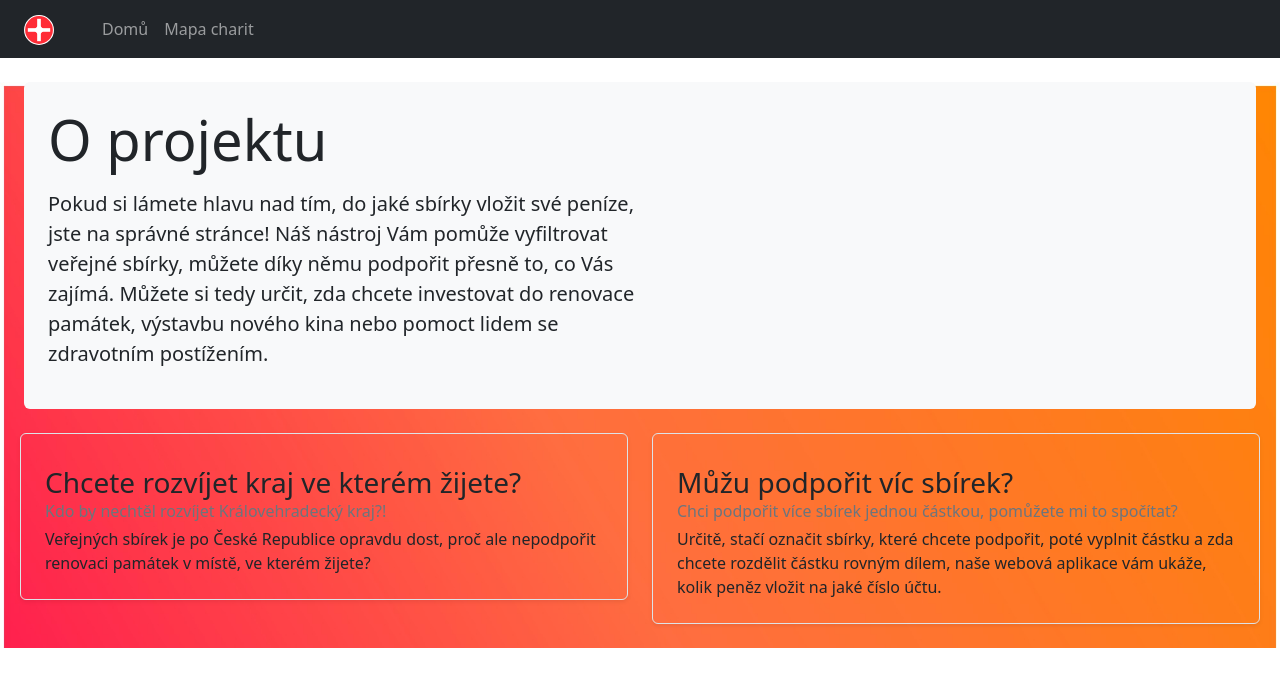
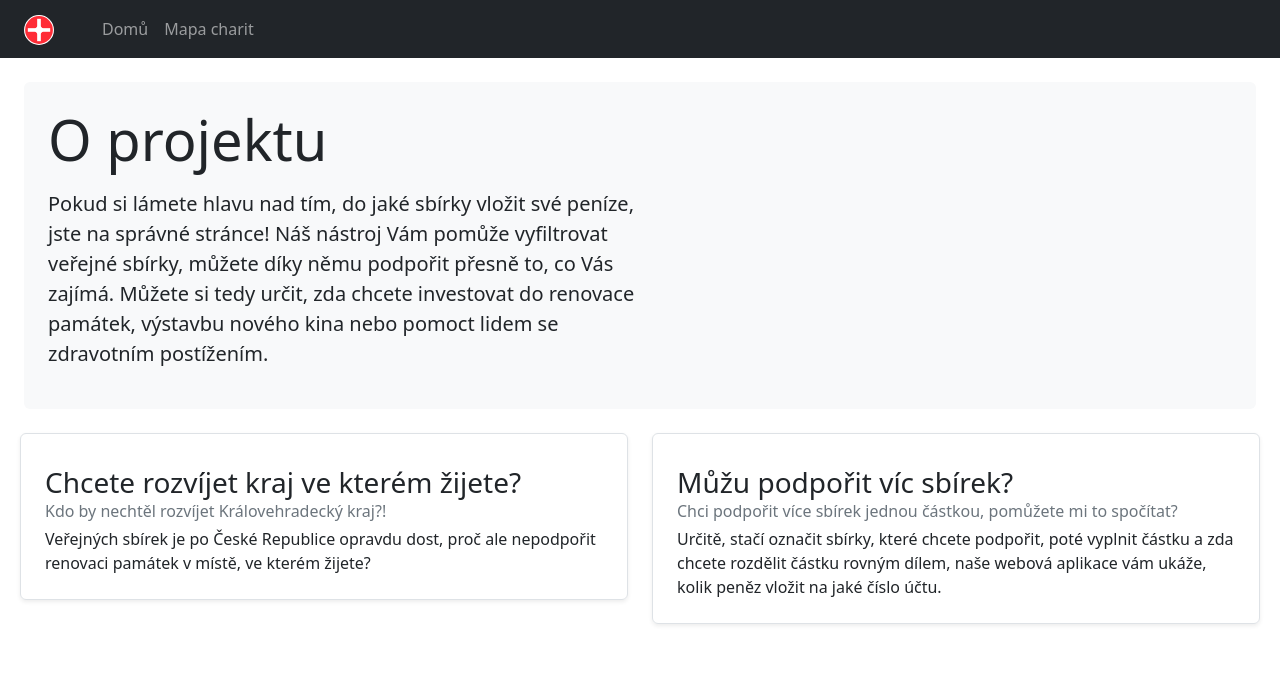
Before and after one commit to matousek11/charity, a Next.js app: page / in a window 1280 px wide. Shown: the top 686 px of the page. Built offline with nearby package versions, Linux system fonts and the light colour scheme.

Commit message:
odstranění pozadí

```diff
--- a/pages/index.js
+++ b/pages/index.js
@@ -11,8 +11,6 @@ const Background = styled.div`
   padding: 0;
   height: 100%;
   width: 100vw;
-  background-image: url('img/background.jpg');
-  background-size: cover;
 `
 
 export default function Home() {
```
